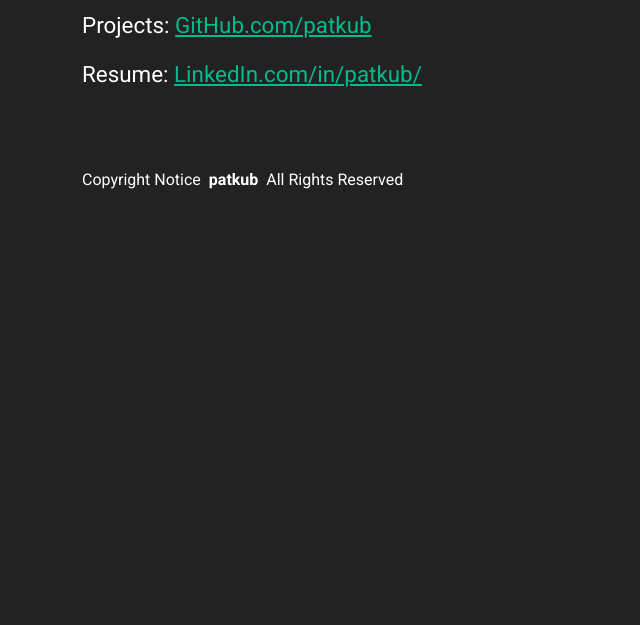
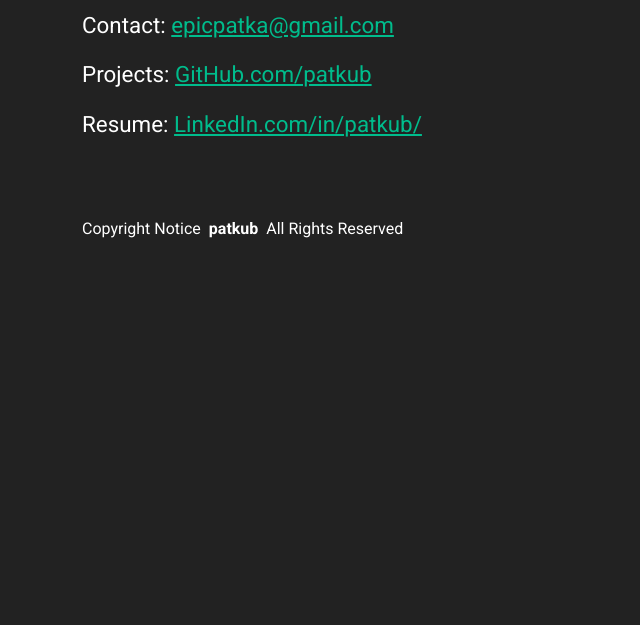
Before and after one commit to patkub/patkub-site, a website: page src/index.html in a window 1280 px wide. Shown: the part 175-800 px from the top of the page, without its empty margins (0-640 px from the left). Drawn offline with nearby package versions, Linux system fonts and the light colour scheme; files that its build step writes are made by us from their sources.

Commit message:
add email

```diff
--- a/src/index.html
+++ b/src/index.html
@@ -43,6 +43,8 @@
 
         <h2 class="mb-4">Hi there &#128075;</h2>
 
+        <p>Contact: <a href="mailto:epicpatka@gmail.com">epicpatka@gmail.com</a></p>
+
         <p>Projects: <a href="https://github.com/patkub">GitHub.com/patkub</a></p>
 
         <p>Resume: <a href="https://www.linkedin.com/in/patkub/">LinkedIn.com/in/patkub/</a></p>
```
